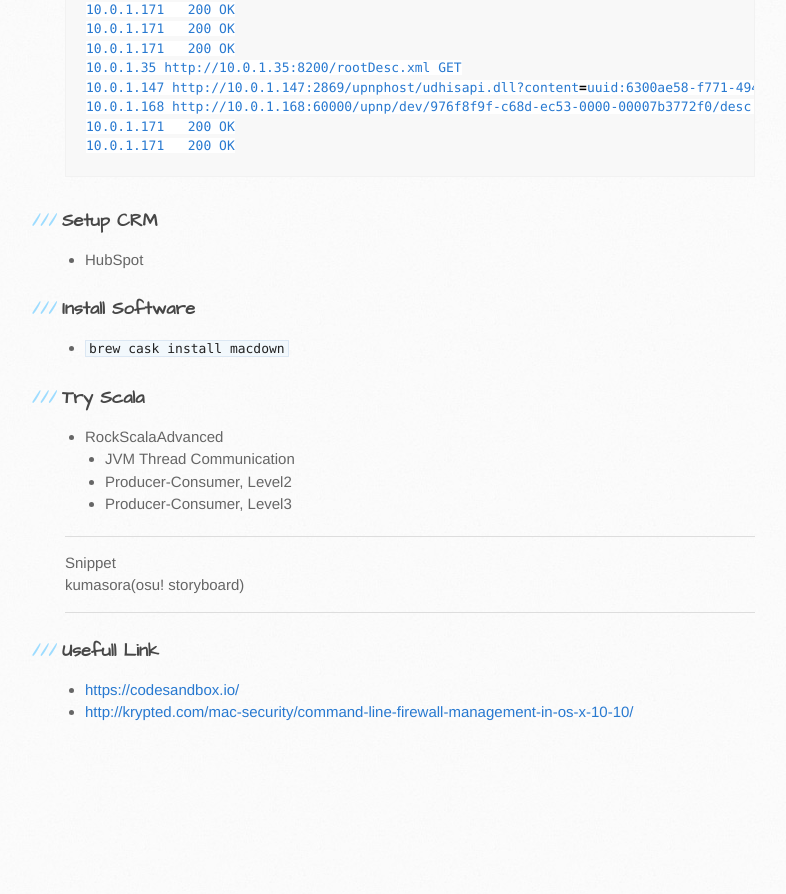
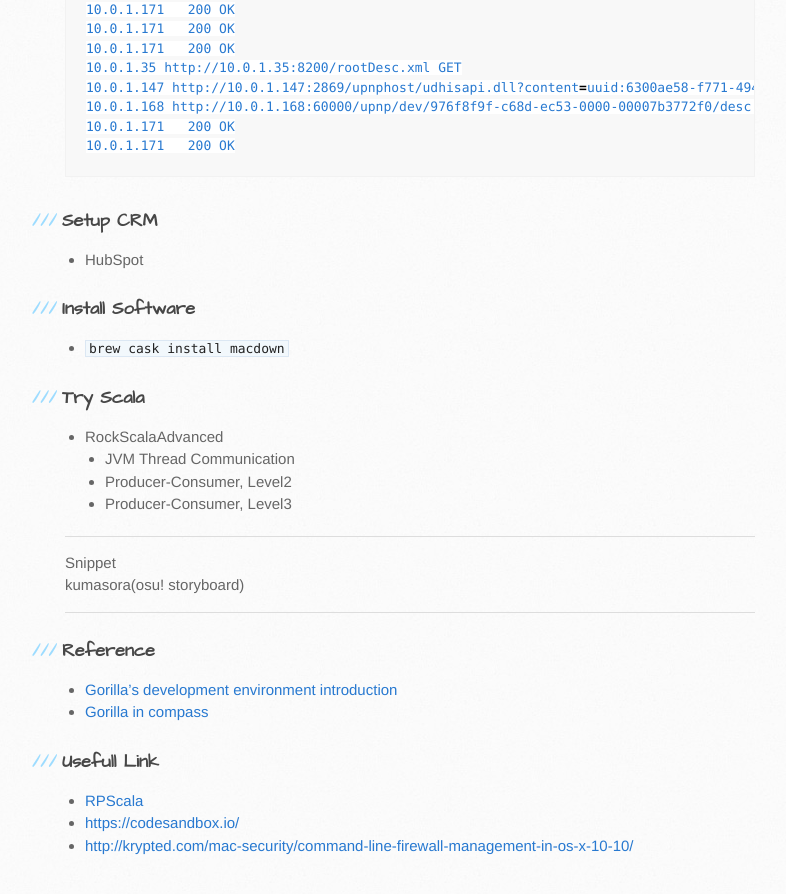
Before and after one commit to friendbear/friendbear.github.io.2021-10-19, a Jekyll site: the page built from _posts/2019-01-22-friendbear.md, in a window 1280 px wide and 900 px high, scrolled down 4702 px. Shown: the top 894 px of the window, without its empty margins (105-891 px from the left). Built offline with Jekyll 4.4.1, drawn with Linux system fonts in a browser that asks for light colours; comment, search, counter and statistics services are not loaded; before the commit the page ends 5468 px from its top, so only the background shows below that.

Commit message:
Add Reference

```diff
--- a/_posts/2019-01-22-friendbear.md
+++ b/_posts/2019-01-22-friendbear.md
@@ -452,7 +452,13 @@ def ProducerConsumerLevel3(args: String*) = {
 </details>
 
 ---
+
+### Reference
+
+- [Gorilla's development environment introduction](https://docs.google.com/presentation/d/1ljSlJf20f6rHmjAnXY92Cn_Pmi7FyWxvB5lBIWHvVzg/edit?usp=sharing)
+- [Gorilla in compass](https://connpass.com/user/sho19921005/)
+
 ### Usefull Link
-
+* [RPScala](https://github.com/rpscala/docs/wiki)
 * <https://codesandbox.io/>
 * <http://krypted.com/mac-security/command-line-firewall-management-in-os-x-10-10/>
```
